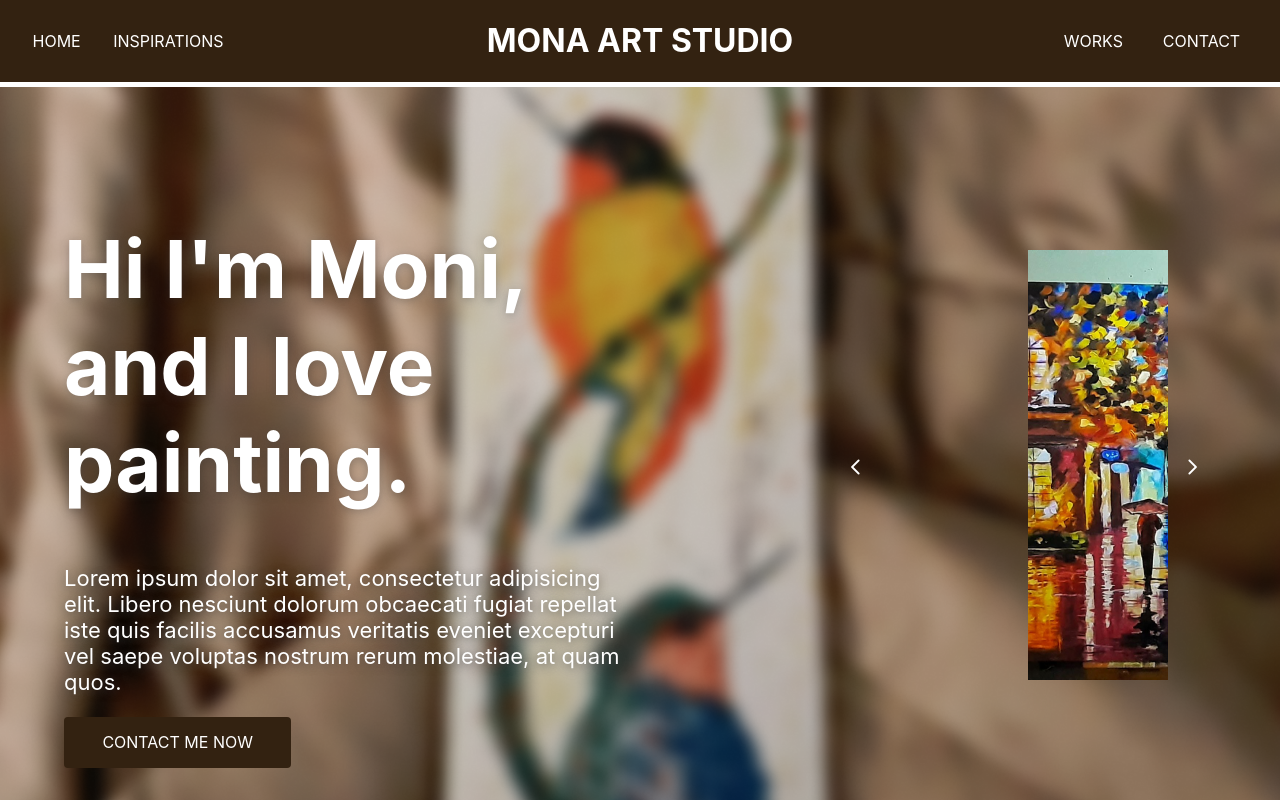
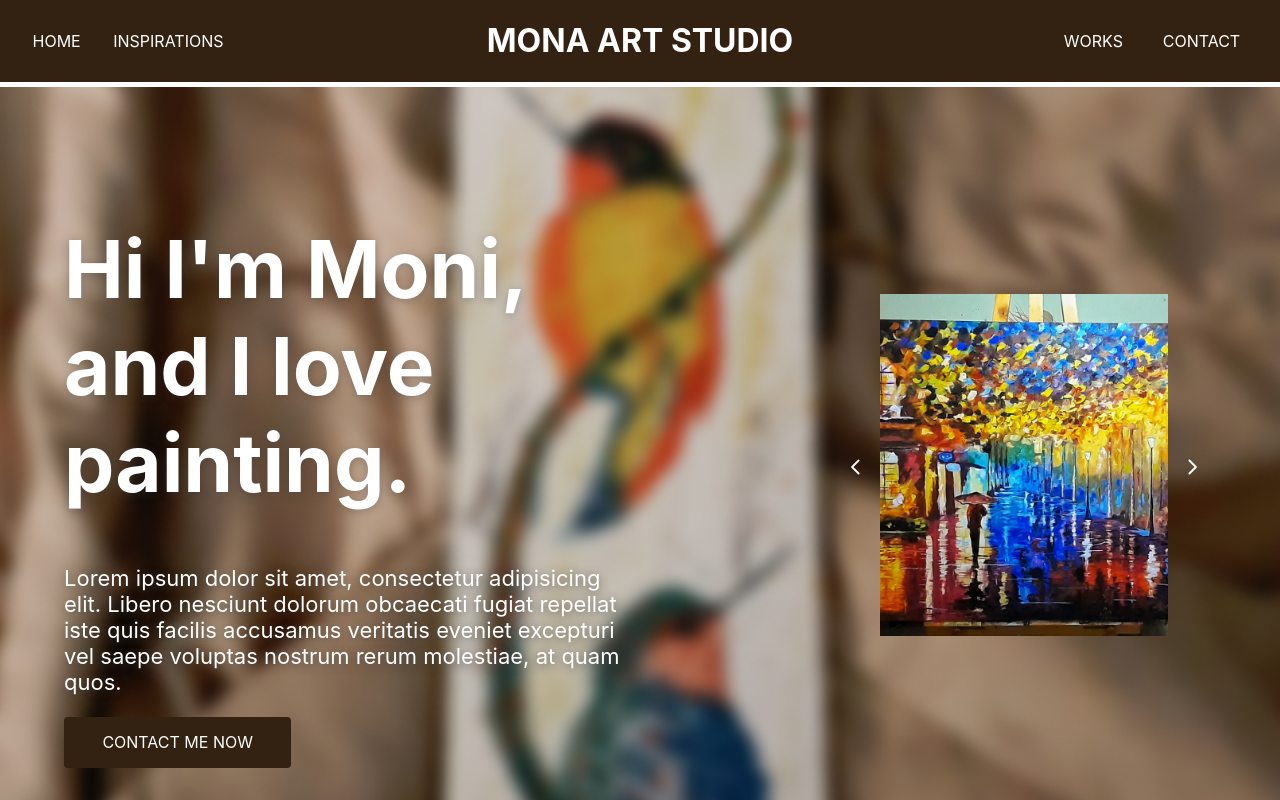
Before and after one commit to nigussolomon/CFG, a React (Create React App) app: page / in a window 1280 px wide. Shown: the top 800 px of the page. Built offline with nearby package versions, Linux system fonts and the light colour scheme.

Commit message:
corrected imag size error

```diff
--- a/src/components/hero/hero.css
+++ b/src/components/hero/hero.css
@@ -1,6 +1,10 @@
 .card{
     align-items: center;
     text-align: center;
+}
+
+.card img{
+    width: 100%;
 }
 
 .hero{
```
